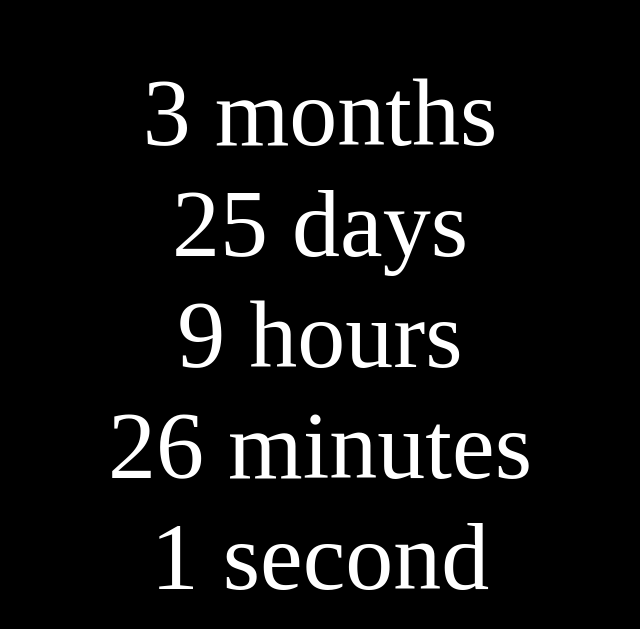
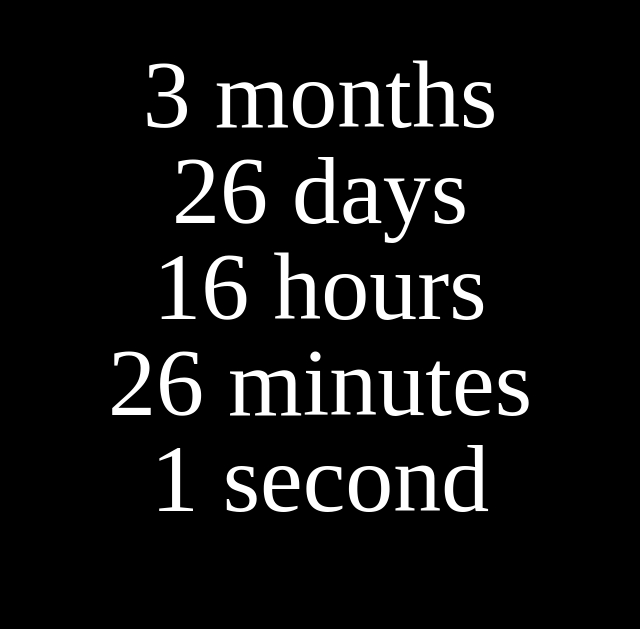
Before and after one commit to ArtskydJ/josephdykstra.com, a website: page web/seth-and-laura/index.html in a window 1280 px wide. Shown: the part 111-740 px from the top of the page, without its empty margins (320-960 px from the left). Drawn offline with Linux system fonts and the light colour scheme.

Commit message:
moved countdown to subdir

```diff
--- a/web/sl.html
+++ b/web/seth-and-laura/index.html
@@ -10,9 +10,10 @@
 				background-color: #000;
 				color: #fff;
 				text-align: center;
+				line-height: 1;
 			}
-			#spacer {
-				height: calc(50vh - 180pt);
+			#spacer { /* technically should be 2.5, but 2.6 looks better*/
+				height: calc(50vh - (2.6 * 72pt));
 			}
 		</style>
 	</head>
@@ -20,17 +21,22 @@
 		<div id="spacer">
 		<script src="countdown.min.js"></script>
 		<script>
-			var weddingDate = new Date('2015-05-15T14:00:00.000Z')
+			var wedding = new Date('2015 may 16 15:00 cst')
 			var ele = document.createElement('div')
 			document.body.appendChild(ele)
 
 			function setCountdown() {
-				var down = window.countdown(null, weddingDate)
-				ele.innerText = down.toString().replace(/, (and )?/g, '\n')
+				var down = window.countdown(null, wedding)
+				if (down.value > 0) {
+					ele.innerText = down.toString().replace(/, (and )?/g, '\n')
+				} else {
+					clearTimeout(iv)
+					ele.innerText = 'Congratulations Seth and Laura!!!'
+				}
 			}
 
 			setCountdown()
-			setInterval(setCountdown, 1000)
+			var iv = setInterval(setCountdown, 1000)
 		</script>
 	 </body>
  </html>
```
Also changed, not shown: web/seth-and-laura/countdown.min.js (renamed from web/countdown.min.js).
